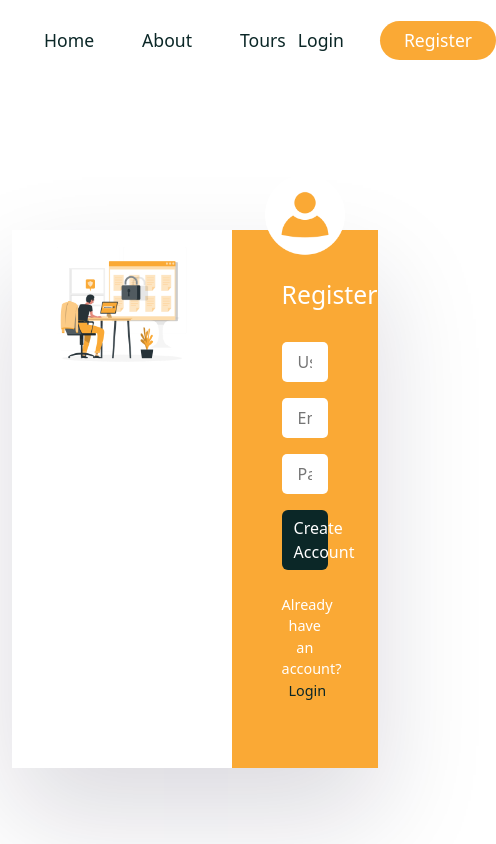
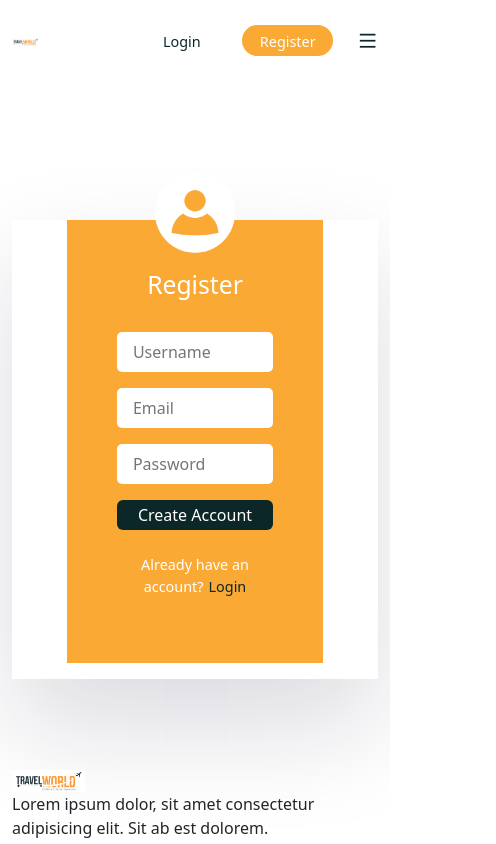
Before and after one commit to RodrigoMarquesPF/TourShop-MongoDB, a React (Create React App) app in the folder tour-management/frontend/: page /register in a window 390 px wide. Shown: the top 844 px of the page, 496 px wide, since content can reach past the window. Built offline with nearby package versions, Linux system fonts and the light colour scheme; a web font is replaced by a local one.

Commit message:
responsive

```diff
--- a/tour-management/frontend/src/App.css
+++ b/tour-management/frontend/src/App.css
@@ -85,3 +85,21 @@
   font-size: 1.7rem;
   color: var(--heading-color);
 }
+
+
+@media only screen  and (max-width:992px){
+  .primary__btn a,
+  .secondary__btn a{
+    font-size: 0.9rem;
+  }
+
+  .primary__btn,
+  .secondary__btn,
+  .btn-dark{
+    padding: 0.2rem 1.1rem !important;
+  }
+
+  section {
+    padding: 40px 0;
+  }
+}
--- a/tour-management/frontend/src/components/Featured-tours/FeaturedTourList.jsx
+++ b/tour-management/frontend/src/components/Featured-tours/FeaturedTourList.jsx
@@ -24,7 +24,7 @@
 
     }
   {!loading && featuredTours?.map(tour =>(
-        <Col lg='3' className='mb-4' key={tour._id}>
+        <Col lg='3' md='4' sm='6' className='mb-4' key={tour._id}>
             <TourCard tour={tour}/>
             </Col>
     ))
--- a/tour-management/frontend/src/components/Header/Header.jsx
+++ b/tour-management/frontend/src/components/Header/Header.jsx
@@ -25,7 +25,8 @@
 
 const Header = () => {
 
-  const headerRef =useRef(null)
+  const headerRef =useRef(null);
+  const menuRef =useRef(null);
   const navigate = useNavigate()
   const {user, dispatch} = useContext(AuthContext)
 
@@ -50,6 +51,8 @@
     return window.removeEventListener('scroll',stickyHeaderFunc)
   })
 
+  const toggleMenu = () => menuRef.current.classList.toggle('show__menu')
+
   return  (<header className="header" ref={headerRef}>
     <Container>
       <Row>
@@ -60,7 +63,7 @@
           </div>
           {/*fim logo*/}
           {/*Menu*/}
-          <div className="navigation">
+          <div className="navigation" ref={menuRef} onClick={toggleMenu}>
             <ul className="menu d-flex align-items-center gap-5">
               {
                 nav__links.map((item, index)=>(
@@ -91,7 +94,7 @@
 
             </div>
 
-            <span className="mobile__menu">
+            <span className="mobile__menu" onClick={toggleMenu}>
               <i class="ri-menu-line"></i>
             </span>
           </div>
--- a/tour-management/frontend/src/components/Header/header.css
+++ b/tour-management/frontend/src/components/Header/header.css
@@ -47,3 +47,48 @@
     box-shadow: 3px 3px 8px -3px #ddd;
     z-index: 999;
 }
+
+
+
+
+/*RESPONSIVE*/
+
+@media only screen  and (max-width:992px){
+    .logo img{
+        width: 20%;
+    }
+
+    .navigation{
+        width: 100%;
+        height: 100%;
+        position: fixed;
+        top: 0;
+        left: 0;
+        background: rgba(0, 0, 0, 0.411);
+        z-index: 999;
+        display: none;
+    }
+
+    .menu{
+        position: absolute;
+        top: 0;
+        right: 0;
+        width: calc(100% - 75%);
+        height: 100%;
+        background: #fff;
+        flex-direction: column;
+        line-height: 0.5rem;
+        justify-content: center;
+        z-index: 9999;
+    }
+
+
+    .show__menu{
+        display: block;
+    }
+
+
+    .mobile__menu {
+        display: block;
+    }
+}
--- a/tour-management/frontend/src/pages/Home.jsx
+++ b/tour-management/frontend/src/pages/Home.jsx
@@ -47,7 +47,7 @@
           </div>
         </Col>
         <Col lg='2'>
-          <div className="hero__img-box mt-4">
+          <div className="hero__img-box hero__video-box mt-4">
             <video src={heroVideo} alt="" controls/>
           </div>
         </Col>
--- a/tour-management/frontend/src/services/ServiceList.jsx
+++ b/tour-management/frontend/src/services/ServiceList.jsx
@@ -28,7 +28,7 @@
   return (<>
   {
     servicesData.map((item, index) => (
-    <Col lg='3' key={index}>
+    <Col lg='3' md='6' sm='12' className='mb-4' key={index}>
         <ServiceCard item={item}/>
     </Col>
     ))}
--- a/tour-management/frontend/src/shared/search-bar.css
+++ b/tour-management/frontend/src/shared/search-bar.css
@@ -42,3 +42,40 @@
     border-radius: 10px 5px 10px 5px;
     cursor: pointer;
 }
+
+
+@media only screen  and (max-width:992px){
+    .search__bar{
+        width: 100%;
+        border-radius: 2rem;
+    }
+
+    .search__bar form{
+        flex-wrap: wrap;
+    }
+
+    .search__bar form .form__group{
+        width: 48%;
+    }
+}
+
+
+
+@media only screen  and (max-width:576px){
+    .search__bar form .form__group{
+        width: 100%;
+    }
+
+    .form__group input{
+        font-size: 0.7rem;
+    }
+
+
+    .form__group span i{
+        font-size: 1.1rem;
+    }
+
+    .form__group h6{
+        font-size: 1rem;
+    }
+}
--- a/tour-management/frontend/src/styles/home.css
+++ b/tour-management/frontend/src/styles/home.css
@@ -123,3 +123,36 @@
     font-size: 2.3rem;
     margin-top: 1rem;
 }
+
+
+@media only screen  and (max-width:992px){
+    .hero__content h1{
+        font-size: 2.7rem;
+    }
+
+    .hero__img-box{
+        display: none;
+    }
+
+
+    .hero__video-box{
+        display: block;
+    }
+
+    .services__title{
+        font-size: 2rem;
+    }
+}
+
+
+
+@media only screen  and (max-width:576px){
+    .hero__content h1{
+        font-size: 1.8rem;
+    }
+
+    .services__title{
+        font-size: 1.5rem;
+    }
+
+}
--- a/tour-management/frontend/src/styles/login.css
+++ b/tour-management/frontend/src/styles/login.css
@@ -80,3 +80,30 @@
     margin-left: 5px;
     font-weight: 500;
 }
+
+
+@media only screen  and (max-width:768px){
+    .login__img{
+        display: none;
+    }
+
+    .login__form{
+        width: 70%;
+        margin: auto;
+    }
+
+    .login__container{
+        padding-bottom: 3rem;
+    }
+}
+
+
+@media only screen  and (max-width:576px){
+    .login__img{
+        display: 100%;
+    }
+
+    .login__container{
+        padding-bottom: 1rem;
+    }
+}
```
